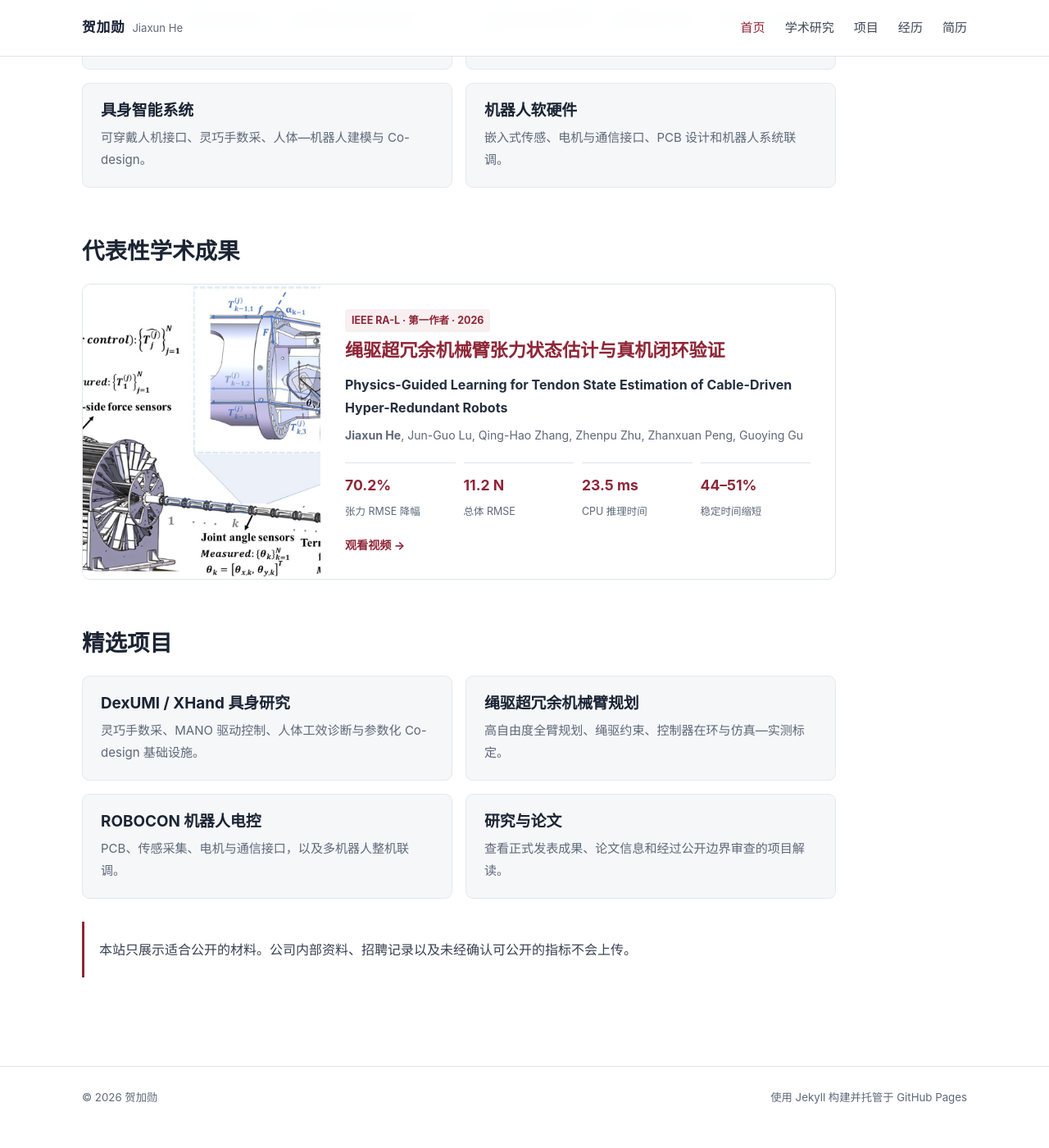
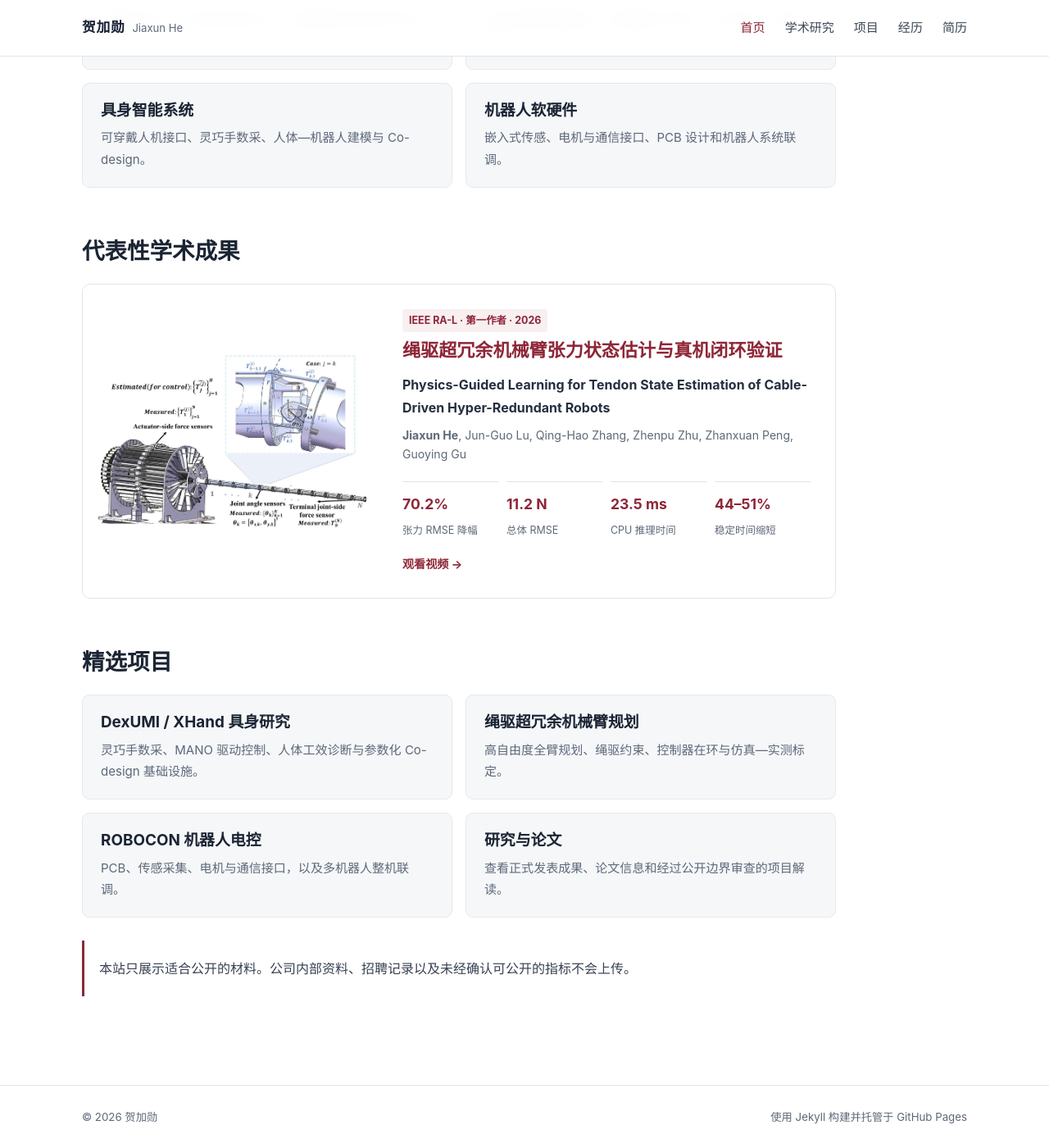
Before and after one commit to hejiaxun/hejiaxun.github.io, a Jekyll site: the page built from _pages/about.md, in a window 1280 px wide and 1400 px high, scrolled down 790 px. Shown: the whole window at 82% size. Built offline with Jekyll 4.4.1, drawn with Linux system fonts in a browser that asks for light colours; before the commit the page ends 2167 px from its top, so only the background shows below that.

Commit message:
Show full RA-L cover figure

```diff
--- a/assets/css/site.css
+++ b/assets/css/site.css
@@ -337,7 +337,7 @@ img {
 
 .featured-work {
   display: grid;
-  grid-template-columns: 290px minmax(0, 1fr);
+  grid-template-columns: minmax(360px, 0.9fr) minmax(0, 1.55fr);
   overflow: hidden;
   color: inherit;
   border: 1px solid var(--line);
@@ -354,8 +354,10 @@ img {
   width: 100%;
   height: 100%;
   min-height: 240px;
-  object-fit: cover;
-  background: var(--soft);
+  padding: 14px;
+  object-fit: contain;
+  object-position: center;
+  background: #fff;
 }
 
 .featured-work-body {
@@ -741,8 +743,10 @@ td {
   }
 
   .featured-work img {
-    height: 210px;
+    height: auto;
+    aspect-ratio: 16 / 9;
     min-height: 0;
+    padding: 10px;
   }
 
   .metric-row,
```
